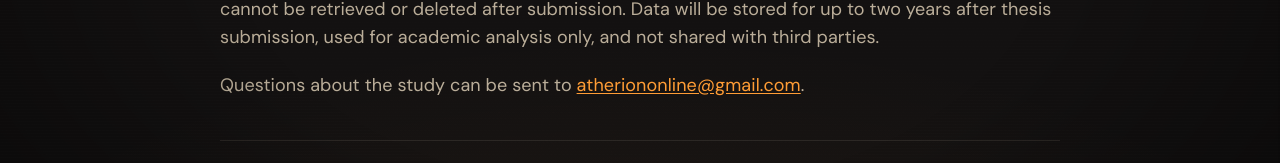
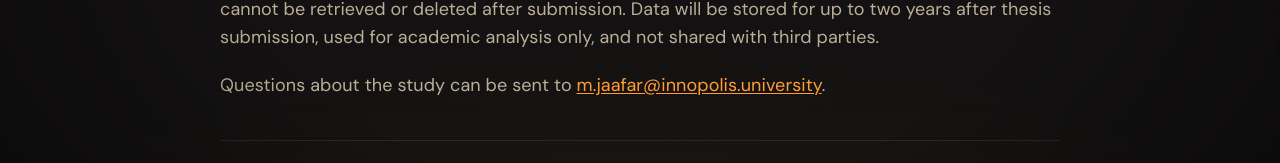
Before and after one commit to MoeJaafar/cybernet-awareness, a Next.js app: page /consent in a window 1280 px wide. Shown: the part 463-626 px from the top of the page. Built offline with nearby package versions, Linux system fonts and the light colour scheme.

Commit message:
update ethics contact email to university address

```diff
--- a/src/app/consent/page.tsx
+++ b/src/app/consent/page.tsx
@@ -74,10 +74,10 @@ export default function ConsentPage() {
                     <p>
                         Questions about the study can be sent to&nbsp;
                         <a
-                            href="mailto:atheriononline@gmail.com"
+                            href="mailto:m.jaafar@innopolis.university"
                             className="text-[color:var(--color-amber)] underline underline-offset-2 hover:brightness-110"
                         >
-                            atheriononline@gmail.com
+                            m.jaafar@innopolis.university
                         </a>
                         .
                     </p>
```
